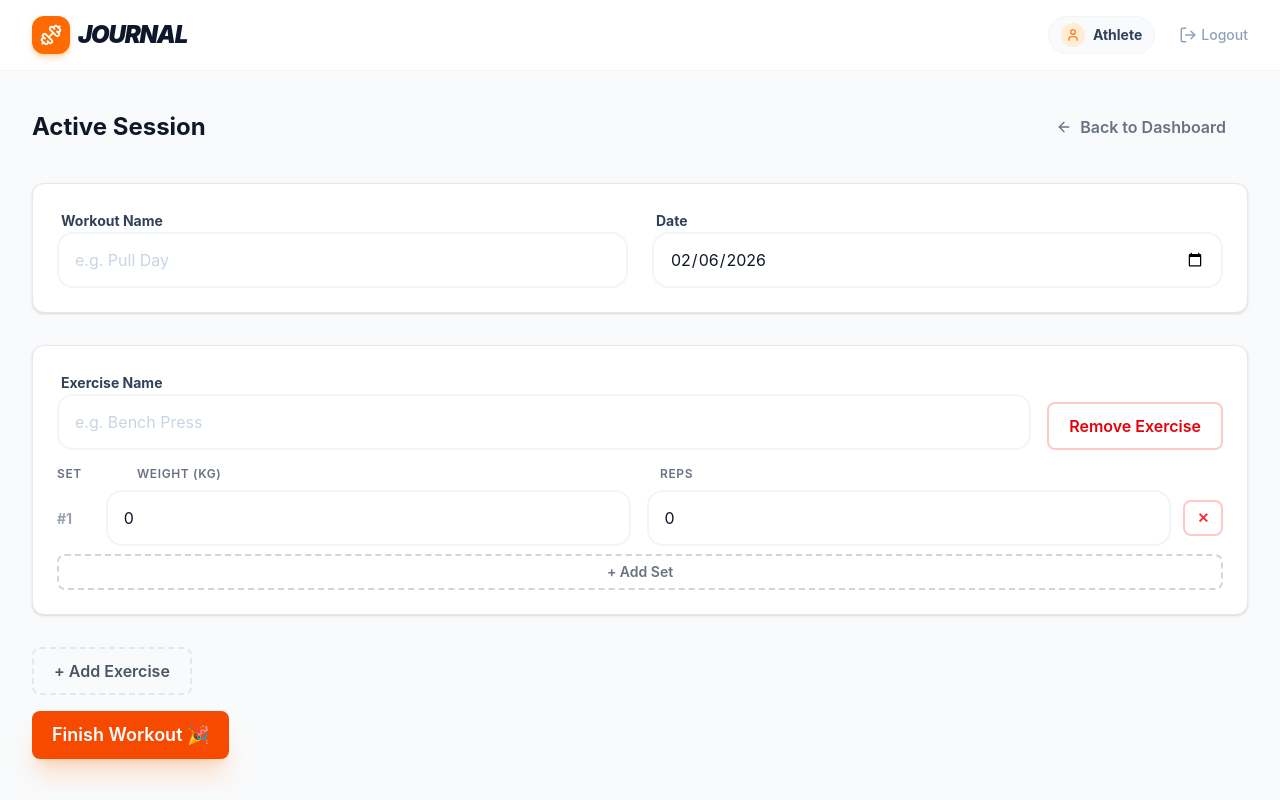
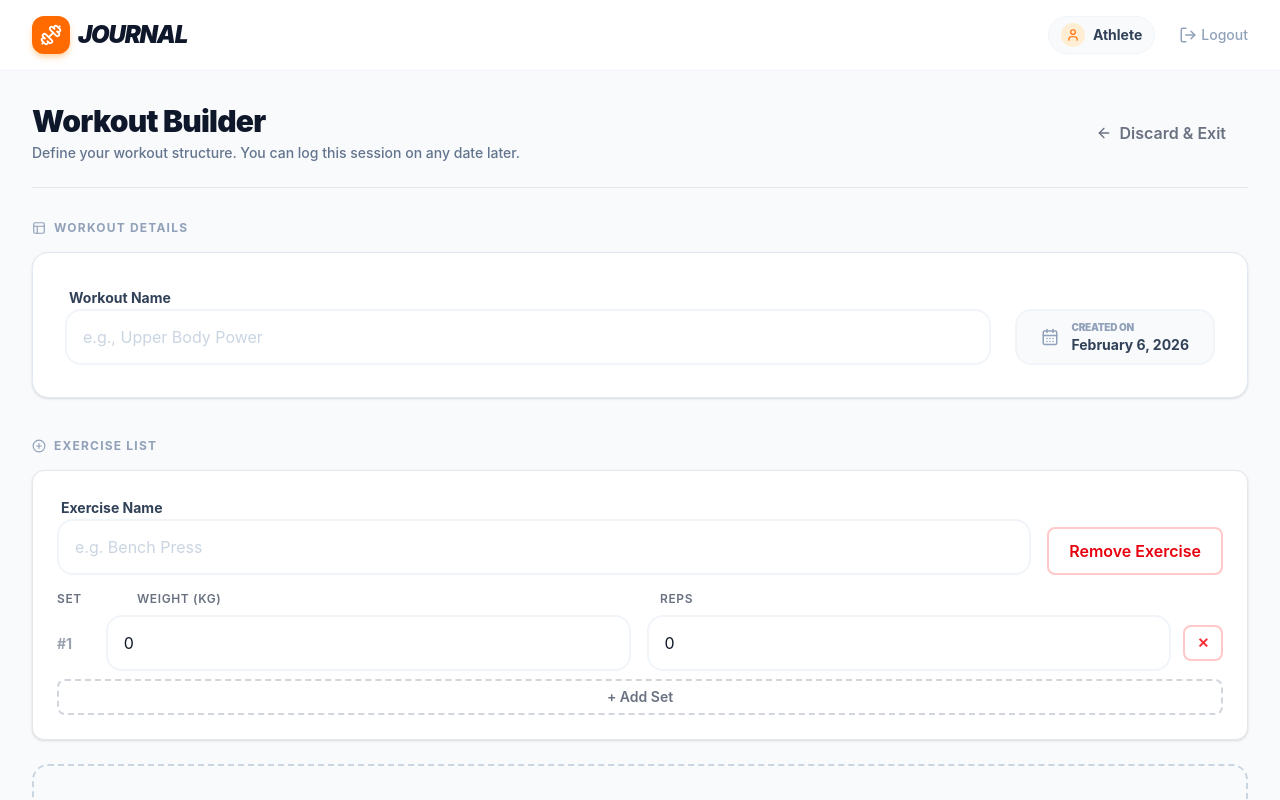
Before and after one commit to davidleonn/training-journal-app, a React (Vite) app in the folder src/frontend/: page /workouts/new in a window 1280 px wide. Shown: the top 800 px of the page. Built offline with nearby package versions, Linux system fonts and the light colour scheme; no server answers; sample sign-in values are in the browser's storage.

Commit message:
Finnish workouts

```diff
--- a/src/frontend/src/components/index.ts
+++ b/src/frontend/src/components/index.ts
@@ -1,2 +1,4 @@
 export * from './ui/Button';
 export * from './ui/Input';
+export * from './ui/ConfirmModal';
+export * from './layout/Header';
--- a/src/frontend/src/features/workouts/hooks/useWorkout.ts
+++ b/src/frontend/src/features/workouts/hooks/useWorkout.ts
@@ -21,9 +21,19 @@ export const useWorkouts = () => {
     }
   }, []);
 
+  const deleteWorkout = async (id: string) => {
+    try {
+      await workoutsApi.delete(id);
+      await fetchWorkouts();
+    } catch (err) {
+      console.error('Failed to delete:', err);
+      setError('Could not remove workout');
+    }
+  };
+
   useEffect(() => {
     fetchWorkouts();
   }, [fetchWorkouts]);
 
-  return { workouts, loading, error, refresh: fetchWorkouts };
+  return { workouts, loading, error, refresh: fetchWorkouts, deleteWorkout };
 };
--- a/src/frontend/src/pages/DashboardPage.tsx
+++ b/src/frontend/src/pages/DashboardPage.tsx
@@ -26,14 +26,14 @@ export const DashboardPage = () => {
         {/* Left Column (Main Content) */}
         <div className="space-y-6 md:space-y-10 lg:col-span-2">
           <HeroCard userName={userName} onStartSession={() => navigate('/workouts/start')} />
-          <ProgressChart />
+          <HistorySidebar />
         </div>
 
         {/* Right Column (Sidebar + Actions) */}
         <div className="space-y-6 lg:col-span-1">
           {' '}
-          <HistorySidebar />
           <QuickActions />
+          <ProgressChart />
         </div>
       </div>
     </main>
--- a/src/frontend/src/pages/WorkoutEditorPage.tsx
+++ b/src/frontend/src/pages/WorkoutEditorPage.tsx
@@ -1,69 +1,103 @@
 import { useNavigate } from 'react-router-dom';
 import { FormProvider, useFieldArray } from 'react-hook-form';
-import { ArrowLeft } from 'lucide-react'; // 👈 Import Arrow
+import { ArrowLeft, Save, PlusCircle, Layout, CalendarDays } from 'lucide-react';
 import { Button, Input } from '@/components';
 import { ExerciseCard, useWorkoutForm } from '@/features';
 
 export const WorkoutEditorPage = () => {
   const navigate = useNavigate();
-  const { form, submit } = useWorkoutForm();
+  const { form, submit } = useWorkoutForm(); //
   const { fields, append, remove } = useFieldArray({
     control: form.control,
     name: 'exercises',
   });
 
+  const today = new Date().toLocaleDateString('en-US', {
+    month: 'long',
+    day: 'numeric',
+    year: 'numeric',
+  });
+
   return (
     <div className="min-h-screen bg-gray-50 pb-24" data-testid="workout-editor-page">
-      {/* 1. 🏗️ Standard Container: max-w-7xl */}
       <main className="mx-auto max-w-7xl px-4 py-8 sm:px-6 lg:px-8">
-        {/* 2. 📐 Consistent Header: Title/Timer Left, Exit Right */}
-        <div className="mb-8 flex items-center justify-between">
-          <div className="flex items-center gap-4">
-            <h1 className="text-2xl font-bold text-gray-900">Active Session</h1>
-            {/* Timer sits nicely next to the title now */}
+        {/* Header Section */}
+        <div className="mb-8 flex items-center justify-between border-b border-gray-200 pb-6">
+          <div>
+            <h1 className="text-3xl font-black tracking-tight text-slate-900" data-testid="editor-title">
+              Workout Builder
+            </h1>
+            <p className="mt-1 text-sm font-medium text-slate-500" data-testid="editor-subtitle">
+              Define your workout structure. You can log this session on any date later.
+            </p>
           </div>
 
           <Button
             variant="outline"
             className="border-transparent bg-transparent text-gray-500 shadow-none hover:bg-white hover:text-orange-600 hover:shadow-sm"
-            onClick={() => navigate('/dashboard')} // Or maybe back to /workouts/start? Dashboard is safer.
+            onClick={() => navigate('/dashboard')}
+            testId="discard-exit-btn"
           >
             <ArrowLeft className="mr-2 h-4 w-4" />
-            Back to Dashboard
+            Discard & Exit
           </Button>
         </div>
 
         <FormProvider {...form}>
-          <form onSubmit={submit} className="space-y-8" data-testid="workout-form">
-            {/* Meta Data */}
-            <div className="grid grid-cols-1 gap-6 rounded-xl border border-gray-200 bg-white p-6 shadow-sm md:grid-cols-2">
-              <Input label="Workout Name" placeholder="e.g. Pull Day" {...form.register('name')} />
-              <Input label="Date" type="date" {...form.register('date')} />
-            </div>
+          <form onSubmit={submit} className="space-y-10" data-testid="workout-form">
+            {/* Section 1: Workout Metadata */}
+            <section className="space-y-4">
+              <h2 className="flex items-center gap-2 text-xs font-bold tracking-widest text-slate-400 uppercase">
+                <Layout size={14} /> Workout Details
+              </h2>
+              <div
+                className="flex flex-col items-end gap-6 rounded-2xl border border-slate-200 bg-white p-8 shadow-sm md:flex-row"
+                data-testid="workout-metadata-section"
+              >
+                <div className="w-full flex-1">
+                  <Input label="Workout Name" placeholder="e.g., Upper Body Power" testId="workout-name-input" {...form.register('name')} />
+                </div>
 
-            {/* Exercises List */}
-            <div data-testid="exercises-list">
-              {fields.map((field, index) => (
-                <ExerciseCard key={field.id} exerciseIndex={index} onRemove={() => remove(index)} />
-              ))}
-            </div>
+                {/* 📅 Changed: Date is now a display-only "Creation Date" badge */}
+                <div className="flex h-14 min-w-fit items-center gap-3 rounded-2xl border-2 border-slate-100 bg-slate-50 px-6 text-slate-500">
+                  <CalendarDays size={18} className="text-slate-400" />
+                  <div className="text-left">
+                    <p className="text-[10px] font-black tracking-tight text-slate-400 uppercase">Created On</p>
+                    <p className="text-sm font-bold text-slate-700">{today}</p>
+                  </div>
+                </div>
+              </div>
+            </section>
 
-            {/* Actions */}
-            <div className="space-y-4">
-              <Button
+            {/* Section 2: Exercise Builder */}
+            <section className="space-y-4">
+              <h2 className="flex items-center gap-2 text-xs font-bold tracking-widest text-slate-400 uppercase">
+                <PlusCircle size={14} /> Exercise List
+              </h2>
+
+              <div data-testid="exercises-list" className="space-y-6">
+                {fields.map((field, index) => (
+                  <ExerciseCard key={field.id} exerciseIndex={index} onRemove={() => remove(index)} />
+                ))}
+              </div>
+
+              <button
                 type="button"
-                variant="outline"
-                className="w-full border-2 border-dashed py-4 text-gray-600 hover:border-orange-500 hover:text-orange-600"
+                className="group flex w-full items-center justify-center gap-3 rounded-2xl border-2 border-dashed border-slate-300 py-10 text-slate-500 transition-all hover:border-orange-400 hover:bg-orange-50 hover:text-orange-600"
                 onClick={() => append({ name: '', sets: [{ weight: 0, reps: 0 }] })}
+                data-testid="add-exercise-builder-btn"
               >
-                + Add Exercise
+                <PlusCircle className="h-6 w-6 transition-transform group-hover:scale-110" />
+                <span className="text-lg font-bold">Add Another Exercise</span>
+              </button>
+            </section>
+
+            {/* Final Submission */}
+            <div className="mt-12 flex items-center justify-end border-t border-gray-200 pt-8">
+              <Button type="submit" className="h-16 w-full gap-3 px-12 text-xl md:w-auto" variant="primary" testId="save-workout-submit-btn">
+                <Save className="h-5 w-5" />
+                Save New Workout
               </Button>
-
-              <div className="fixed right-0 bottom-0 left-0 border-t border-gray-200 bg-white p-4 md:static md:border-0 md:bg-transparent md:p-0">
-                <Button type="submit" className="w-full py-6 text-lg shadow-xl shadow-orange-500/20">
-                  Finish Workout 🎉
-                </Button>
-              </div>
             </div>
           </form>
         </FormProvider>
--- a/src/frontend/src/pages/WorkoutHistoryPage.tsx
+++ b/src/frontend/src/pages/WorkoutHistoryPage.tsx
@@ -5,7 +5,7 @@ import { Button } from '@/components';
 
 export const WorkoutHistoryPage = () => {
   const navigate = useNavigate();
-  const { workouts, loading, error } = useWorkouts();
+  const { workouts, loading, error, deleteWorkout } = useWorkouts();
 
   const handleEdit = (id: string) => {
     console.log('Navigate to details:', id);
@@ -14,24 +14,21 @@ export const WorkoutHistoryPage = () => {
   return (
     <div className="min-h-screen bg-gray-50" data-testid="workout-history-page">
       <main className="mx-auto max-w-7xl px-4 py-8 sm:px-6 lg:px-8">
-        {/* Header Section */}
         <div className="mb-8 flex items-center justify-between">
-          {/* Left: Title */}
           <div>
-            <h1 className="text-2xl font-bold text-gray-900" data-testid="workout-history-title">
+            <h1 className="text-2xl font-bold text-gray-900" data-testid="history-title">
               Your Workouts
             </h1>
-            <p className="mt-1 text-sm text-gray-500" data-testid="workout-history-subtitle">
+            <p className="mt-1 text-sm text-gray-500" data-testid="history-subtitle">
               A complete log of your training history
             </p>
           </div>
 
-          {/* Right: Back Button */}
           <Button
             variant="outline"
             className="border-transparent bg-transparent text-gray-500 shadow-none hover:bg-white hover:text-orange-600 hover:shadow-sm"
             onClick={() => navigate('/dashboard')}
-            testId="back-to-dashboard-btn" // 👈 Added Test ID
+            testId="back-to-dashboard-btn"
           >
             <ArrowLeft className="mr-2 h-4 w-4" />
             Back to Dashboard
@@ -39,12 +36,14 @@ export const WorkoutHistoryPage = () => {
         </div>
 
         {error && (
-          <div className="mb-6 rounded-md bg-red-50 p-4 text-red-700" data-testid="workout-history-error">
+          <div className="mb-6 rounded-md bg-red-50 p-4 text-red-700" data-testid="history-error-message">
             {error}
           </div>
         )}
 
-        <WorkoutList workouts={workouts} loading={loading} onEdit={handleEdit} />
+        <div data-testid="history-list-container">
+          <WorkoutList workouts={workouts} loading={loading} onEdit={handleEdit} onDelete={deleteWorkout} />
+        </div>
       </main>
     </div>
   );
--- a/src/frontend/src/pages/WorkoutStartPage.tsx
+++ b/src/frontend/src/pages/WorkoutStartPage.tsx
@@ -39,7 +39,7 @@ export const WorkoutStartPage = () => {
     ],
   };
 
-  const handleStartWorkout = (workoutName: string) => {
+  const handleStartWorkout = (_workoutName: string) => {
     navigate('/workouts/new');
   };
 
```
Also changed, not shown: src/frontend/src/components/ui/ConfirmModal.tsx (added, +90 -0 lines), src/frontend/src/components/ui/types/index.ts (+10 -0 lines), src/frontend/src/features/dashboard/components/ProgressChart.tsx (+12 -5 lines), src/frontend/src/features/workouts/components/WorkoutCard.tsx (+33 -4 lines), src/frontend/src/features/workouts/components/WorkoutList.tsx (+8 -2 lines), 1 other file (tests, documents, lock files or other folders).
